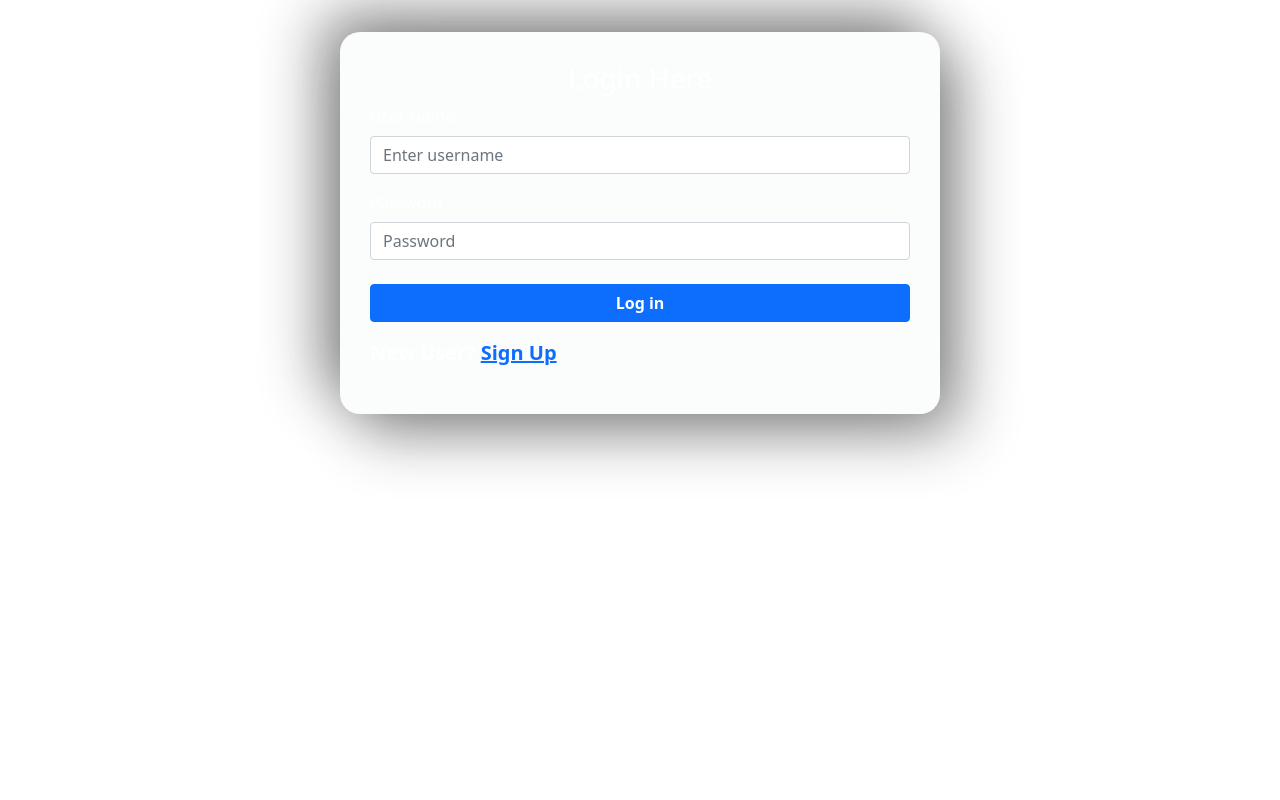
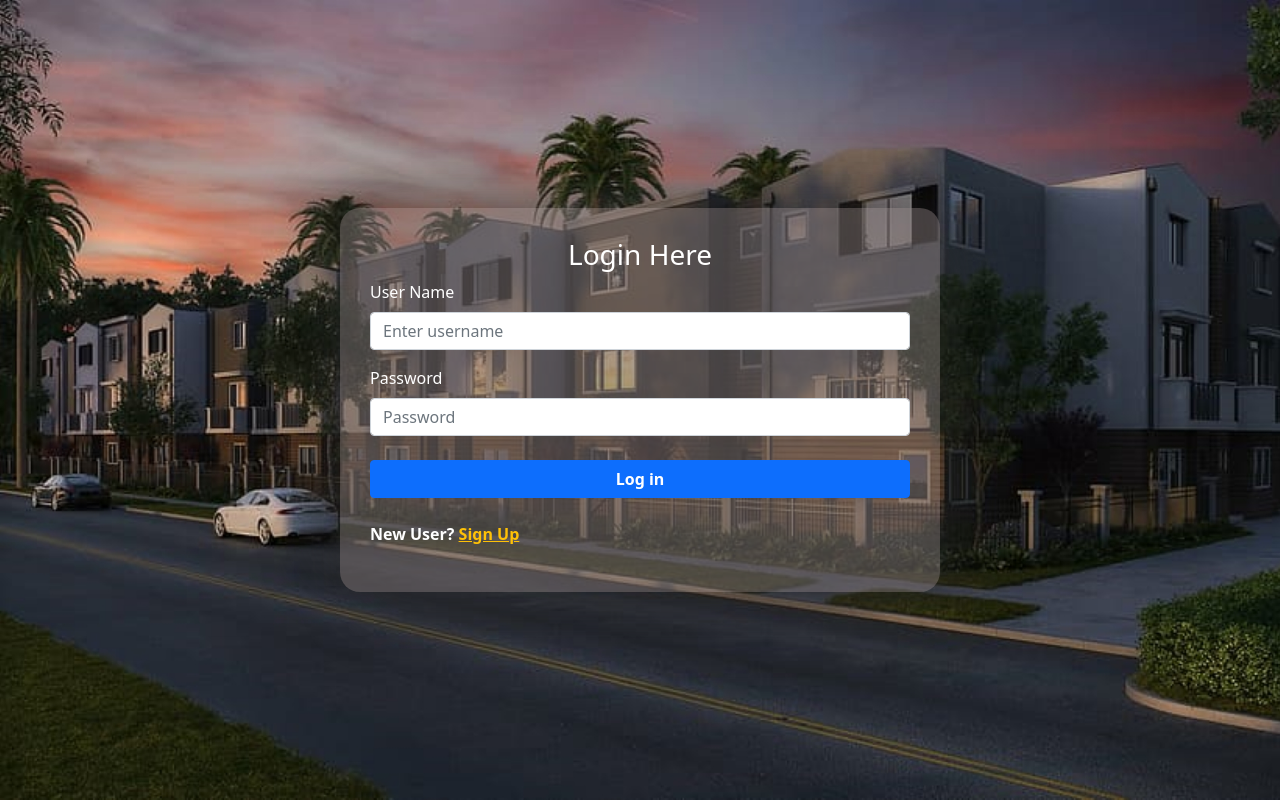
Before and after one commit to mrdel56/smart-to-let-system, a Django app: page /login in a window 1280 px wide. Run offline with Django 5.2, Linux system fonts and the light colour scheme; some libraries are stand-ins or nearby versions.

Commit message:
login page ui updated

```diff
--- a/static/CSS/main.css
+++ b/static/CSS/main.css
@@ -3,8 +3,8 @@
   padding: 0;
 }
 
-body {
-}
+body {}
+
 .img-thumbnail {
   padding: 0.25rem;
   background-color: black;
@@ -34,10 +34,10 @@ body {
   height: auto;
   overflow: hidden;
 
-  background-color: #dee2e61e;
+  background-color: #7070745e;
 
   /* add neomorphic effect here */
-  box-shadow: 20px 20px 60px #2828287d, -20px -20px 60px #2828287d;
+  box-shadow: 20px 20px 60px #28282875, -20px -20px 60px #2828287d;
   border-radius: 20px;
   padding: 30px;
 }
@@ -47,3 +47,30 @@ body {
     width: 100%;
   }
 }
+
+.login-container {
+  background-image: url("../images/to-let-bg.jpg");
+  background-size: cover;
+  background-repeat: no-repeat;
+  width: 100vw;
+  height: 100vh;
+  display: flex;
+  justify-content: center;
+  align-items: center;
+  position: relative;
+}
+
+.login {
+  width: 600px;
+
+  margin: auto;
+  height: auto;
+  overflow: hidden;
+
+  background-color: #726a6a94;
+
+  /* add neomorphic effect here */
+  box-shadow: 20px 20px 60px #2828287d, -20px -20px 60px #2828287d;
+  border-radius: 20px;
+  padding: 30px;
+}
--- a/templates/Login.html
+++ b/templates/Login.html
@@ -13,14 +13,14 @@
     <title>Login</title>
   </head>
   <body>
-  <div class="container mt-3">
+  <div class="login-container">
     <div class="row">
       {% comment %}
       <div class="col-md-4 bg-light">
         <img class="img-thumbnail" src="{%static 'images/to-let-vector.jpg'%}">
       </div>
       {% endcomment %}
-      <div class="col-md-4 mt-3 signup">
+      <div class="login">
         <h3 class="text-black text-center text-white">Login Here</h3>
 
         {% for message in  messages%}
@@ -44,7 +44,7 @@
             <button class="btn btn-primary fw-bold" type="submit">Log in</button>
             </div>
         </form>
-        <p class="fs-5 fw-bold text-white mt-3">New User? <a href="signup">Sign Up</a></p>
+        <p class="fs-6 fw-bold text-white mt-4">New User? <a class="text-warning" href="signup">Sign Up</a></p>
 
       </div>
     </div>
--- a/templates/Sign-Up.html
+++ b/templates/Sign-Up.html
@@ -59,8 +59,8 @@
                 </div>
               </div>
             </form>
-            <p class="fs-5 fw-bold text-white mt-3">
-              Already User? <a href="login">Login</a>
+            <p class="fs-7 fw-bold text-white mt-3">
+              Already User? <a class="text-warning" href="login">Login</a>
             </p>
           </div>
         </div>
```
Also changed, not shown: db.sqlite3.
